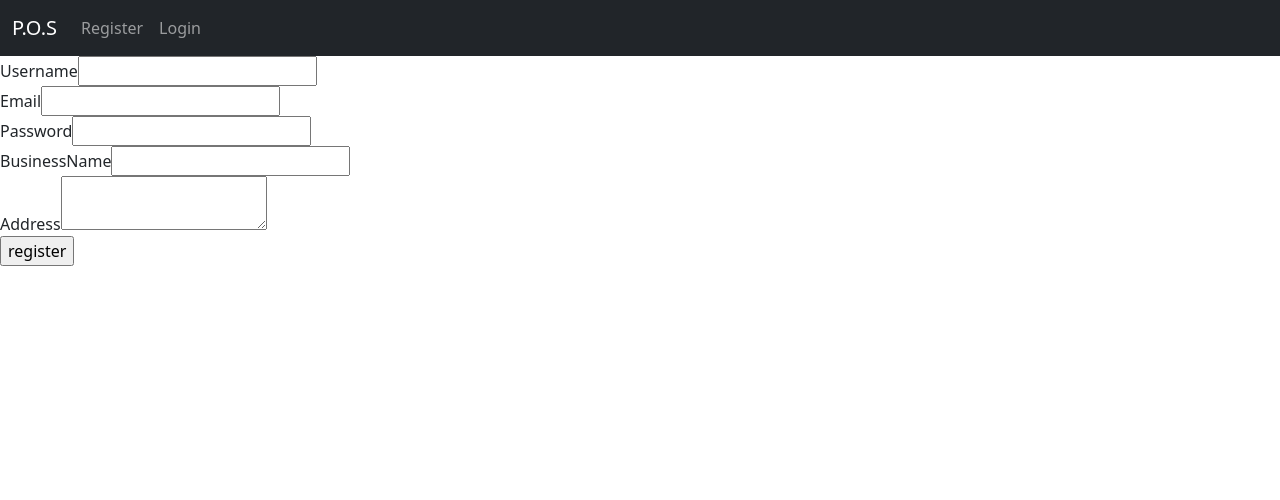
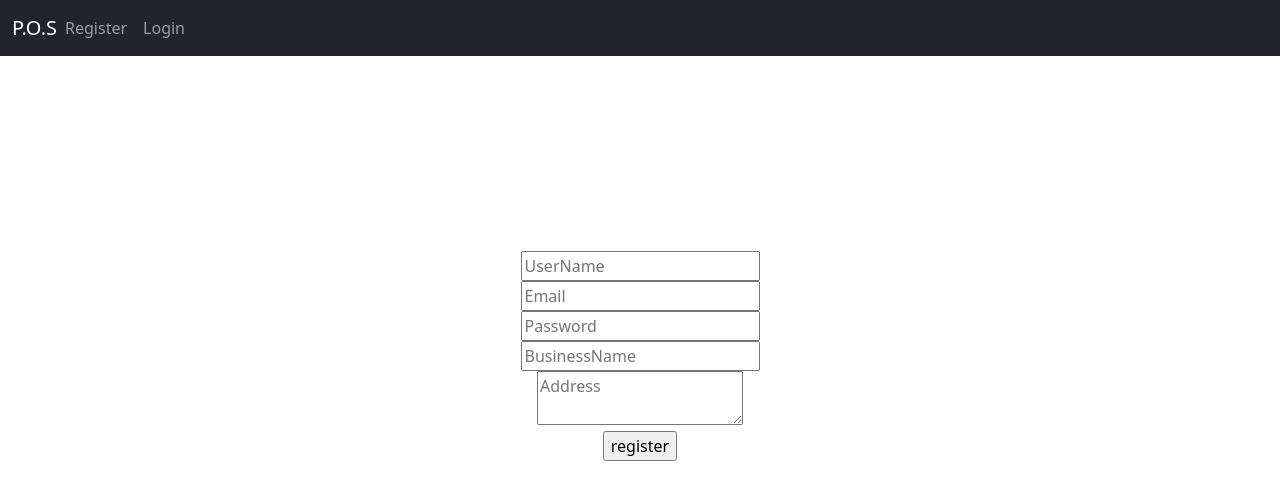
Before and after one commit to Aniketh-PD/billing-app, a React (Create React App) app: page /billingapp/register in a window 1280 px wide. Shown: the top 500 px of the page. Built offline with nearby package versions, Linux system fonts and the light colour scheme.

Commit message:
tried to align form items

```diff
--- /dev/null
+++ b/src/Register.css
@@ -0,0 +1,9 @@
+
+.center {
+    display: flex;
+    text-align: center;
+    flex-direction: column;
+    height : 600px;
+    justify-content: center;
+    align-items: center;
+}
--- a/src/components/routingcomponents/Navbar.js
+++ b/src/components/routingcomponents/Navbar.js
@@ -48,9 +48,9 @@ const Navbar = (props) => {
                                         </>
                                     ) : (
                                         <>
-                                                <Link className="navbar-brand active" to='/'>P.O.S</Link>
-                                                <Link className=" me-auto nav-link" to='/billingapp/register'>Register</Link>
-                                                <Link className=" me-auto nav-link" to='/billingapp/login'>Login</Link>
+                                                <Link className="me-auto navbar-brand active" to='/'>P.O.S</Link>
+                                                <Link className="nav-link" to='/billingapp/register'>Register</Link>
+                                                <Link className="nav-link" to='/billingapp/login'>Login</Link>
 
                                         </>
                                     )
--- a/src/components/routingcomponents/Register.js
+++ b/src/components/routingcomponents/Register.js
@@ -1,6 +1,7 @@
 import {useState} from 'react'
 import validator from 'validator'
 import axios from 'axios'
+import '../../Register.css'
 
 
 const Register = (props) => {
@@ -91,23 +92,20 @@ const Register = (props) => {
         }
     }
     return(
+            <div className='center'>
                 <form onSubmit={handleSubmit}>
-            <label>Username</label>
-            <input type='text' value={userName} onChange={handleChange} name='username' />
+                    <input type='text' value={userName} onChange={handleChange} name='username' placeholder="UserName"/>
                     {formErr.userName && <span>{formErr.userName}</span>}<br/>
-            <label>Email</label>
-            <input type='text' value={email}  onChange={handleChange} name='email' />
+                    <input type='text' value={email}  onChange={handleChange} name='email' placeholder="Email"/>
                     {formErr.email && <span>{formErr.email}</span>}
                     {formErr.validEmail && <span>{formErr.validEmail}</span>}<br/>
-            <label>Password</label>
-            <input type='password' value={password}  onChange={handleChange} name='password'/>
+                    <input type='password' value={password}  onChange={handleChange} name='password' placeholder="Password"/>
                     {formErr.password && <span>{formErr.password}</span>}<br/>
-            <label>BusinessName</label>
-            <input type='text' value={businessName}  onChange={handleChange} name='businessname'/><br/>
-            <label>Address</label>
-            <textarea value={address}  onChange={handleChange} name='address'></textarea><br/>
+                    <input type='text' value={businessName}  onChange={handleChange} name='businessname' placeholder="BusinessName"/><br/>
+                    <textarea value={address}  onChange={handleChange} name='address' placeholder="Address"></textarea><br/>
                     <input type='submit' value='register'/>
                 </form>
+            </div>
     )
 }
 
```
Lines whose indentation alone changed are shown as unchanged.
